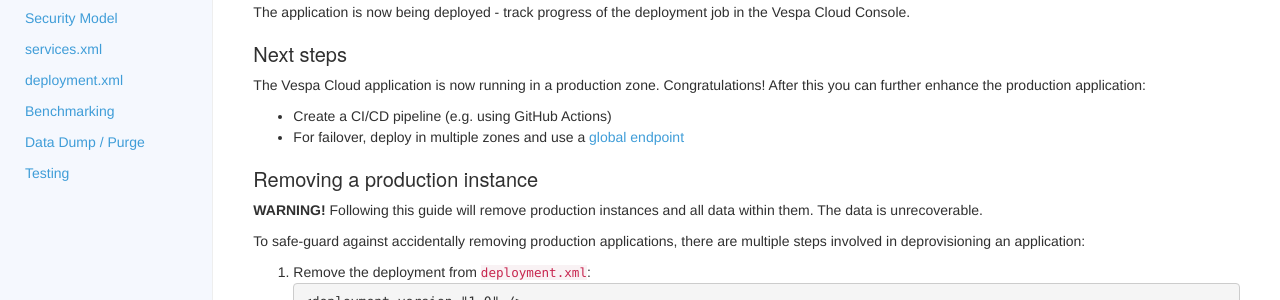
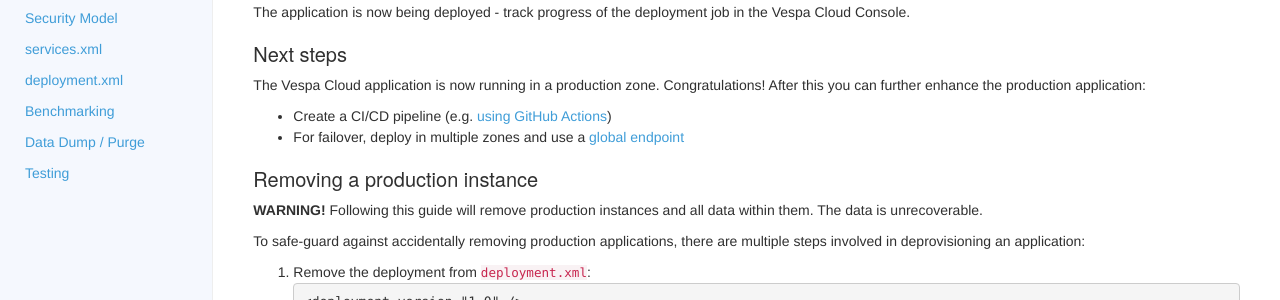
Before and after one commit to vespa-engine/cloud, a Jekyll site: the page built from getting-to-production.md, in a window 1280 px wide and 900 px high, scrolled down 722 px. Shown: the part 409-709 px from the top of the window. Built offline with Jekyll 4.4.1, drawn with Linux system fonts in a browser that asks for light colours; part of the change alters nothing that is shown.

```diff
--- a/getting-to-production.md
+++ b/getting-to-production.md
@@ -77,7 +77,7 @@ track progress of the deployment job in the Vespa Cloud Console.
 The Vespa Cloud application is now running in a production zone.  Congratulations!
 After this you can further enhance the production application:
 
-* Create a CI/CD pipeline (e.g. using GitHub Actions)
+* Create a CI/CD pipeline (e.g. [using GitHub Actions](https://github.com/vespa-engine/sample-apps/blob/master/.github/workflows/deploy-vespa-documentation-search.yaml))
 * For failover, deploy in multiple zones and use a [global endpoint](/reference/deployment#endpoints)
 
 
```
